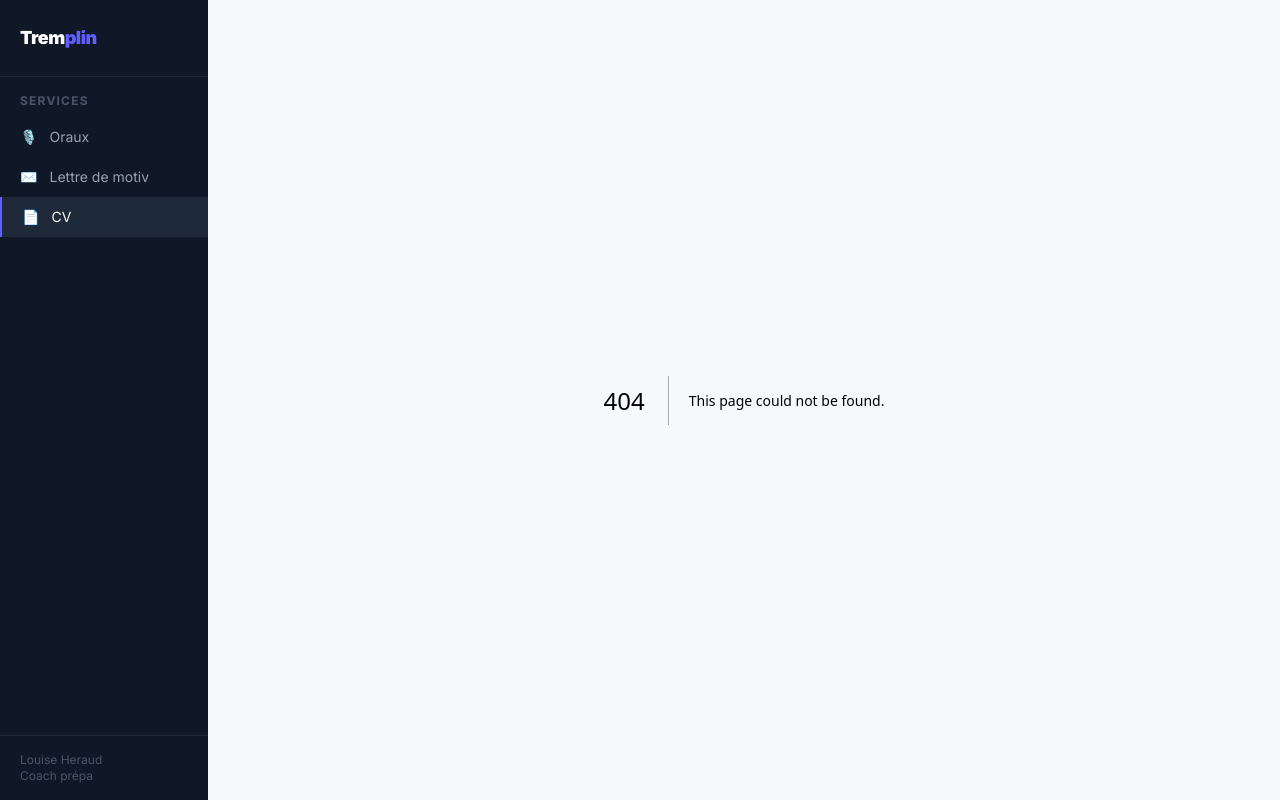
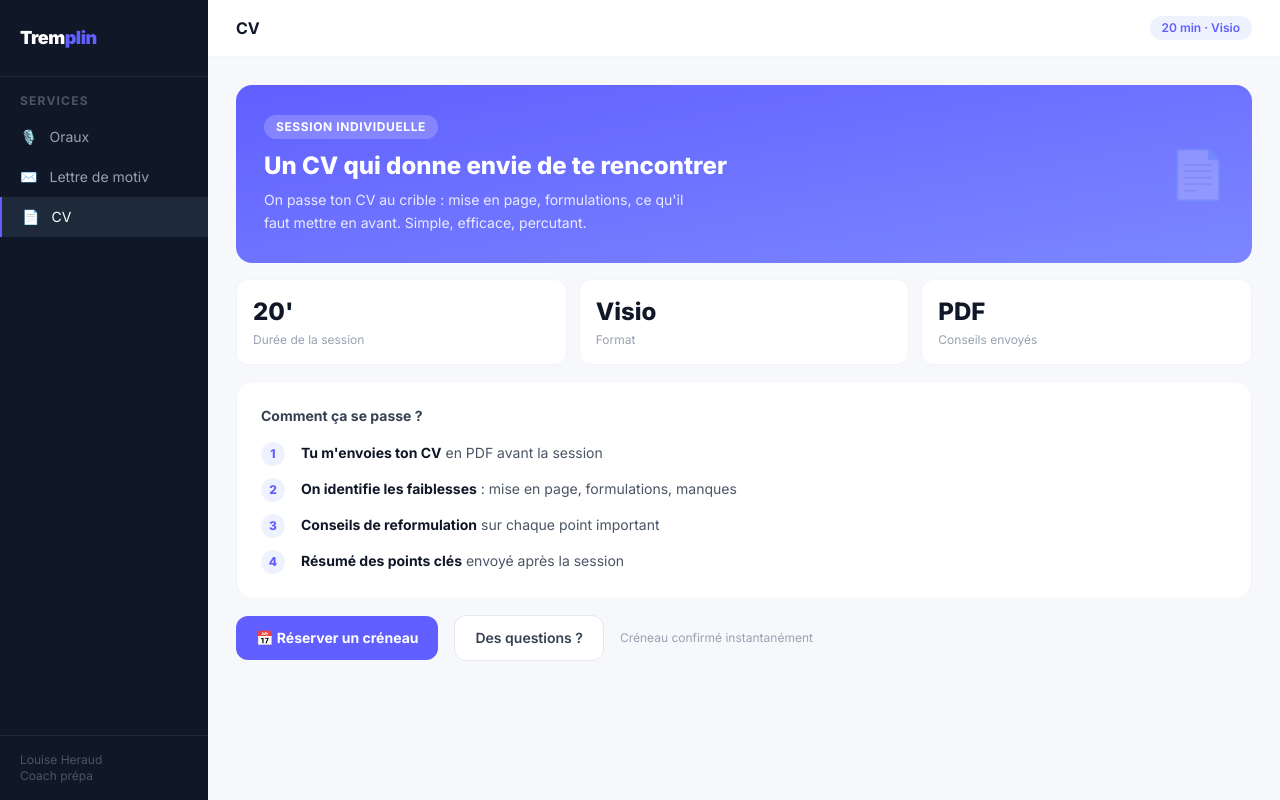
Before and after one commit to louiseheraud/presentation, a Next.js app: page /cv in a window 1280 px wide. Before the commit this address had no page. Built offline with nearby package versions, Linux system fonts and the light colour scheme.

Commit message:
feat: add service pages (oraux, lettre, cv)

```diff
--- /dev/null
+++ b/app/cv/page.tsx
@@ -0,0 +1,6 @@
+import ServicePage from '@/components/ServicePage'
+import { services } from '@/lib/services'
+
+export default function CVPage() {
+  return <ServicePage service={services.cv} />
+}
--- /dev/null
+++ b/app/lettre/page.tsx
@@ -0,0 +1,6 @@
+import ServicePage from '@/components/ServicePage'
+import { services } from '@/lib/services'
+
+export default function LettreePage() {
+  return <ServicePage service={services.lettre} />
+}
--- /dev/null
+++ b/app/oraux/page.tsx
@@ -0,0 +1,6 @@
+import ServicePage from '@/components/ServicePage'
+import { services } from '@/lib/services'
+
+export default function OrauxPage() {
+  return <ServicePage service={services.oraux} />
+}
--- /dev/null
+++ b/components/ServicePage.tsx
@@ -0,0 +1,27 @@
+import type { Service } from '@/lib/types'
+import Hero from './Hero'
+import Stats from './Stats'
+import Steps from './Steps'
+import CTA from './CTA'
+
+export default function ServicePage({ service }: { service: Service }) {
+  return (
+    <div className="flex flex-col h-full">
+      {/* Top bar */}
+      <div className="bg-white border-b border-gray-100 px-7 py-4 flex items-center justify-between flex-shrink-0">
+        <h2 className="text-base font-bold text-gray-900">{service.title}</h2>
+        <span className="bg-indigo-50 text-indigo-500 text-xs font-semibold px-3 py-1 rounded-full">
+          {service.duration} · {service.format}
+        </span>
+      </div>
+
+      {/* Content */}
+      <div className="flex flex-col gap-4 p-7">
+        <Hero service={service} />
+        <Stats stats={service.stats} />
+        <Steps steps={service.steps} />
+        <CTA service={service} />
+      </div>
+    </div>
+  )
+}
```
Also changed, not shown: 1 other file (tests, documents, lock files or other folders).
